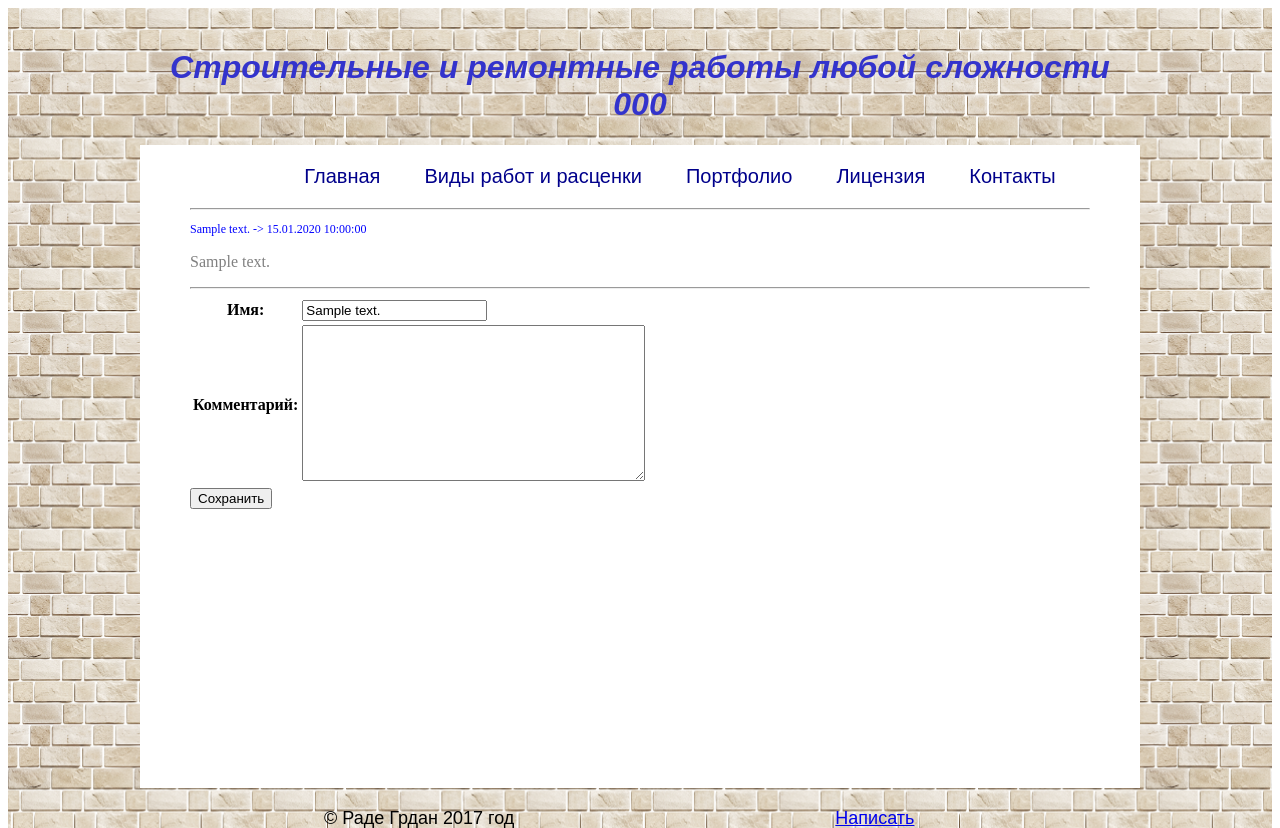
After one commit to andrius-momzyakov/grade, a Django app: page /comment/x in a window 1280 px wide. The commit adds this page. Run offline with Django 3.2, Linux system fonts and the light colour scheme; tables that the repository leaves empty hold one stand-in row (values such as "Sample post"); some libraries are stand-ins or nearby versions.

Commit message:
Каменты - проба

```diff
--- a/grade/settings.py
+++ b/grade/settings.py
@@ -95,13 +95,13 @@ AUTH_PASSWORD_VALIDATORS = [
 
 LANGUAGE_CODE = 'ru-ru' # 'en-us'
 
-# TIME_ZONE = 'UTC'
+TIME_ZONE = 'Europe/Moscow'
 
 USE_I18N = True
 
 USE_L10N = True
 
-# USE_TZ = True
+USE_TZ = True
 
 
 # Static files (CSS, JavaScript, Images)
--- a/web/admin.py
+++ b/web/admin.py
@@ -6,7 +6,7 @@ from ckeditor.widgets import CKEditorWidget
 from ckeditor_uploader.widgets import CKEditorUploadingWidget
 
 from .models import IndexPage, Category, Segment, Worker, Project, JobCategory, Job, ProjectPhoto, \
-                    ContactPerson, ContactPhone, ContactEmail
+                    ContactPerson, ContactPhone, ContactEmail, ProjectCommentatorSecret, ProjectComment
 
 class WysiwygAdmin(admin.ModelAdmin):
 
@@ -70,3 +70,6 @@ class ContactPersonAdmin(admin.ModelAdmin):
     inlines = [ContactPhoneAdmin, ContactEmailAdmin]
 
 admin.site.register(ContactPerson, ContactPersonAdmin)
+
+admin.site.register(ProjectCommentatorSecret)
+admin.site.register(ProjectComment)
--- a/web/models.py
+++ b/web/models.py
@@ -1,6 +1,7 @@
 import os
 import urllib
 import math
+from datetime import datetime
 from PIL import Image
 from django.conf import settings
 from django.db import models
@@ -274,3 +275,37 @@ class ContactEmail(models.Model):
 
     def __str__(self):
         return self.person.name + ' -> ' + self.email
+
+
+class ProjectCommentatorSecret(models.Model):
+    project = models.ForeignKey(Project, verbose_name='Объект')
+    commentator_name = models.CharField(verbose_name='Имя (по умолчанию)', max_length=255)
+    email = models.EmailField(verbose_name='e-mail для отправки ссылки', max_length=100)
+    secret = models.CharField(verbose_name='Секретный код', max_length=20, unique=True)
+
+    class Meta:
+        verbose_name = 'Код для генерации ссылки для комментатора'
+        verbose_name_plural = 'Коды для генерации ссылки для комментатора'
+
+    def __str__(self):
+        return self.commentator_name + ' -> ' + self.email
+
+    def save(self, *args, **kwargs):
+        super().save(*args, **kwargs)
+        # TODO: отправка ссылки на почту
+
+
+class ProjectComment(models.Model):
+    project = models.ForeignKey(Project, verbose_name='Объект', null=True, blank=True)
+    commentator_name = models.CharField(verbose_name='Имя', max_length=255)
+    text = models.TextField(verbose_name='Комментарий')
+    creation_date = models.DateTimeField(default=datetime.now())
+    update_date = models.DateTimeField(default=datetime.now())
+    deleted = models.BooleanField(verbose_name='Признак удаления', default=False)
+
+    def save(self, *args, **kwargs):
+        self.update_date = datetime.now()
+        super().save(*args, **kwargs)
+
+    def __str__(self):
+        return self.commentator_name + ' -> ' + self.update_date.strftime('%d.%m.%Y %H:%M:%S')
--- a/web/static/style.css
+++ b/web/static/style.css
@@ -102,3 +102,30 @@ html,body {
     padding: 5px;
     color: grey;
 }
+
+.comment_header {
+    font-size: 12px;
+    color:blue;
+
+}
+
+.comment_text {
+    fornt-size: 10px;
+    color: grey;
+    padding-left: 15 px;
+}
+
+.gallery_lg {
+    width: 100%;
+    height:380px;
+    overflow: hidden;
+    overflow-x: scroll;
+    white-space:nowrap;
+}
+
+.gallery_lg_image {
+    display: inline-block;
+    vertical-align: middle;
+    width: 220px;
+    height:360px;
+}
--- /dev/null
+++ b/web/templates/Comment.html
@@ -0,0 +1,22 @@
+{% extends 'base.html' %}
+
+{% block content%}
+{% for comment in comments %}
+{% if comment.deleted %}
+<p>Комментарий удален.</p>
+{% else %}
+<p class="comment_header">{{ comment }}</p>
+<p class="comment_text">{{ comment.text }}</p>
+{% endif %}
+{% endfor %}
+{% if comments %}
+<hr>
+{% endif %}
+<form action="{% url 'comment' secret %}" method="post">{% csrf_token %}
+    {{ form.non_field_errors }}
+    <table>
+    {{ form.as_table }}
+        </table>
+    <input type="submit" value="Сохранить" />
+</form>
+{% endblock %}
--- a/web/templates/index.html
+++ b/web/templates/index.html
@@ -5,9 +5,10 @@
 {{ content.body|safe }}
     </div>
 <hr style="margin: 10px 0 10px;">
+<h4 style="text-align: center;">Наши объекты</h4>
 <div style="clear: both;">
     {% for image in photos %}
-    <a href="{{ image.project.get_url }}"><img style="vertical-align: middle; padding:5px;" src="{{ image.get_preview_url }}"></a>
+    <a href="{{ image.project.get_url }}"><img style="vertical-align: middle; padding:5px;" src="{{ image.get_thumbnail_url }}"></a>
     {% endfor %}
 </div>
 {% endblock %}
--- a/web/urls.py
+++ b/web/urls.py
@@ -13,4 +13,5 @@ urlpatterns = [
     url(r'^portfolio/', views.ProjectListView.as_view(), name='project_list'),
     url('^accounts/', include('django.contrib.auth.urls')),
     url(r'^license/$', views.PlainPage.as_view(), {'code': settings.LICENSE_CODE}, name='license'),
+    url(r'^comment/(?P<secret>\w+)$', views.CommentView.as_view(), name='comment')
 ] + static(settings.MEDIA_URL, document_root=settings.MEDIA_ROOT)
--- a/web/views.py
+++ b/web/views.py
@@ -1,12 +1,14 @@
 import random
 
-from django.shortcuts import render, get_object_or_404
+from django.shortcuts import render, get_object_or_404, redirect, reverse
 from django.http import HttpResponse
 from django.views.generic.edit import CreateView, UpdateView, View
 from django.utils.decorators import method_decorator
 from django.contrib.auth.decorators import login_required
 from django.conf import settings
-from .models import IndexPage, ContactPerson, ContactPhone, ContactEmail, JobCategory, ProjectPhoto, Project
+from django.forms import ModelForm
+from .models import IndexPage, ContactPerson, ContactPhone, ContactEmail, JobCategory, ProjectPhoto, Project,\
+                    ProjectComment, ProjectCommentatorSecret
 
 # Create your views here.
 
@@ -36,7 +38,7 @@ class Index(View):
         cnt = ProjectPhoto.objects.count()
         photos = []
         rownums = []
-        limit=12
+        limit=21
         if cnt < limit:
             limit = cnt
         for i in range(limit):
@@ -93,3 +95,55 @@ class ContactView(View):
         context = {'contacts': qs}
         context.update(contact_info)
         return render(request, 'Contact.html', context=context)
+
+
+class CommentForm(ModelForm):
+    class Meta:
+        model = ProjectComment
+        fields = [
+            #'project',
+            'commentator_name',
+            'text',
+            #'creation_date',
+            #'update_date',
+            #'deleted'
+            ]
+
+
+class CommentView(View):
+
+    def get(self, request, secret):
+        sec = ProjectCommentatorSecret.objects.filter(secret=secret)
+        if sec.count() < 1:
+            return HttpResponse('Указан неверный код доступа. Получение данных невозможно.')
+        project = sec[0].project
+        print(project)
+        comments = ProjectComment.objects.filter(project=project)
+        print(comments)
+        form = CommentForm(initial={'commentator_name': sec[0].commentator_name,
+                                    'project':project})
+
+        contact_info = get_base_contact()
+        context = {'form': form, 'comments':comments, 'secret': secret}
+        context.update(contact_info)
+
+        return render(request, 'Comment.html', context=context)
+
+    def post(self, request, secret):
+        sec = ProjectCommentatorSecret.objects.filter(secret=secret)
+        if sec.count() < 1:
+            return HttpResponse('Указан неверный код доступа. Получение данных невозможно.')
+        project = sec[0].project
+        form = CommentForm(request.POST)
+
+        if form.is_valid():
+            comment = form.save(commit=False)
+            comment.project = project
+            comment.save()
+            return redirect(reverse('comment', args=[secret, ]))
+
+        comments = ProjectComment.objects.filter(project=project)
+        contact_info = get_base_contact()
+        context = {'form': form, 'comments':comments}
+        context.update(contact_info)
+        return render(request, 'Comment.html', context=context)
```
Also changed, not shown: web/templates/Project.html (+7 -3 lines).
